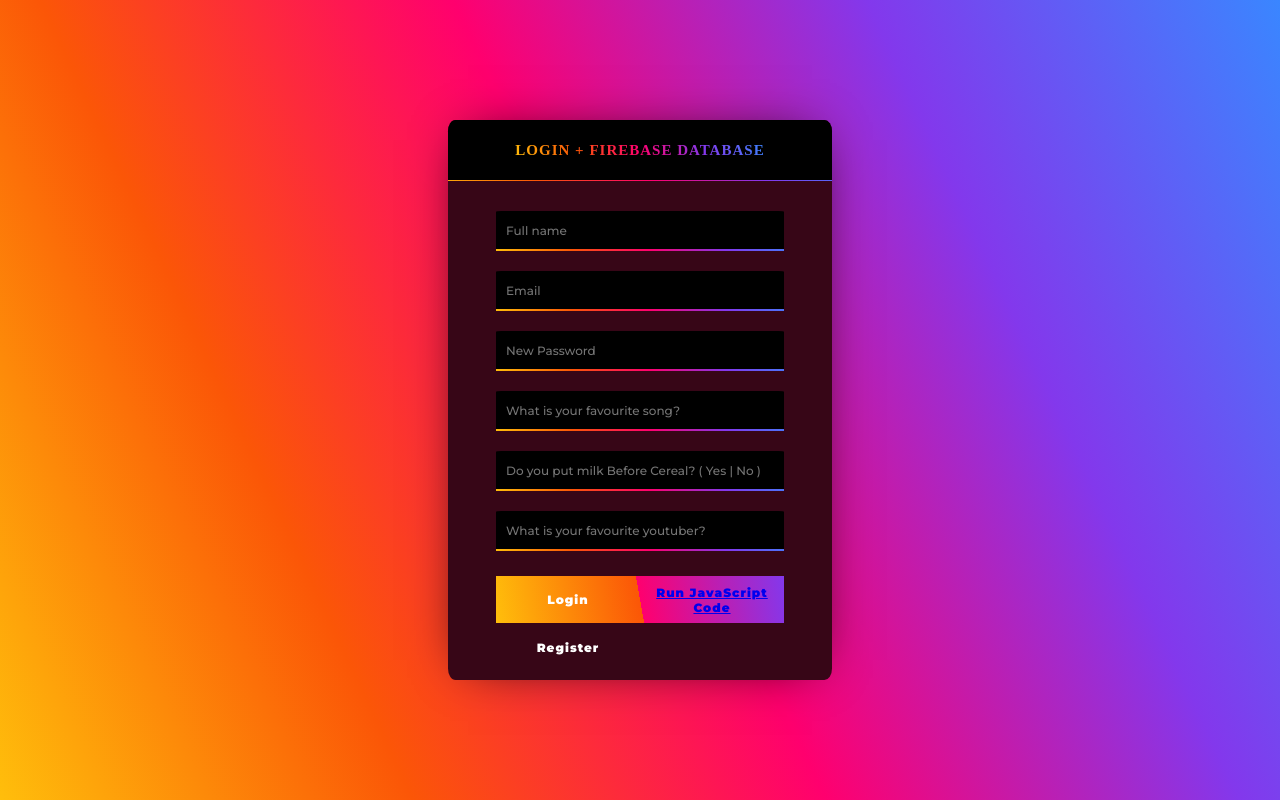
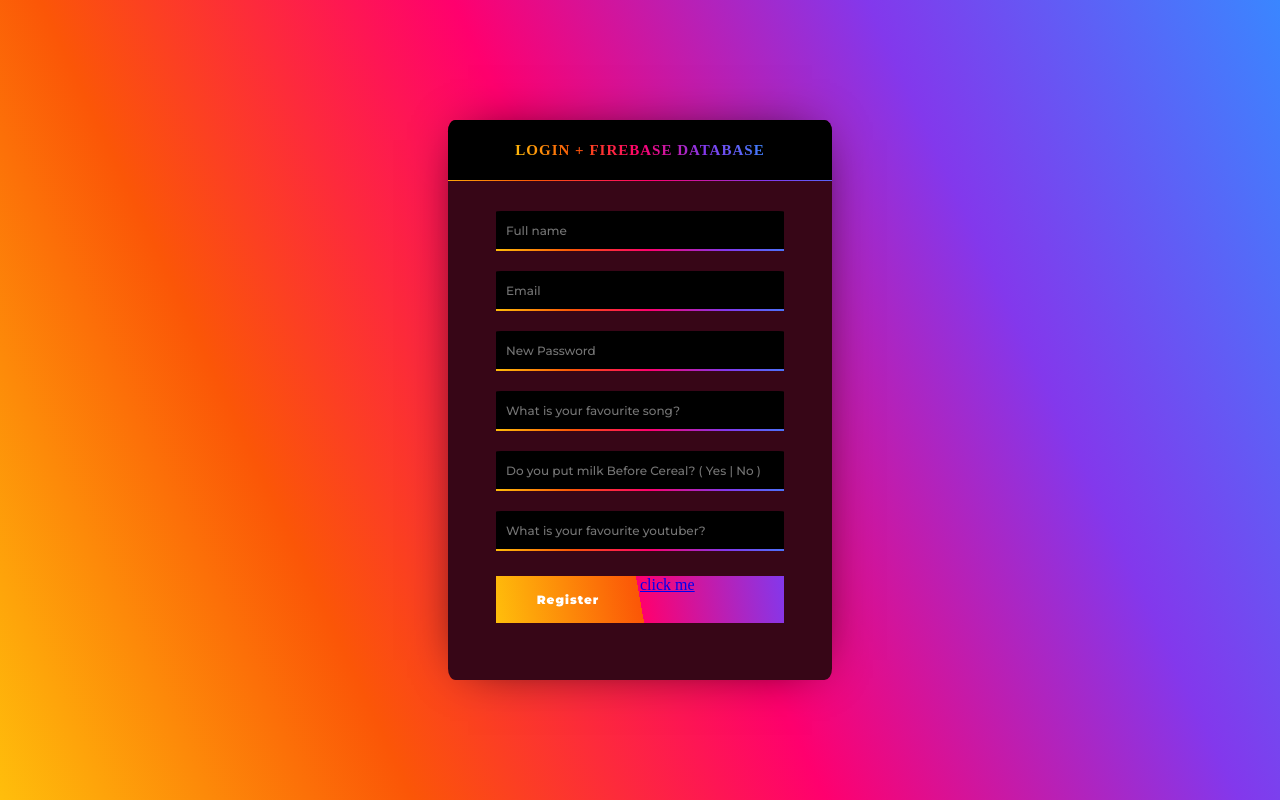
Before and after one commit to KendallDoesCoding/firebaseloginsystem, a plain HTML site: page index.html in a window 1280 px wide. Drawn offline with Linux system fonts and the light colour scheme; a web font is replaced by a local one.

Commit message:
Update index.html

```diff
--- a/index.html
+++ b/index.html
@@ -31,8 +31,8 @@
 
 
                         <div id="button_container">
-                            <button onclick="login()">Login</button>
-                            <button><a href="https://kendalldoescoding.gq" onclick="login();">Run JavaScript Code</a></button>
+                        <a href="http://example.com/"
+                         onclick="return confirm('Logged in');">click me</a>
                             <button onclick="register()">Register</button>
                         </div>
 
```
